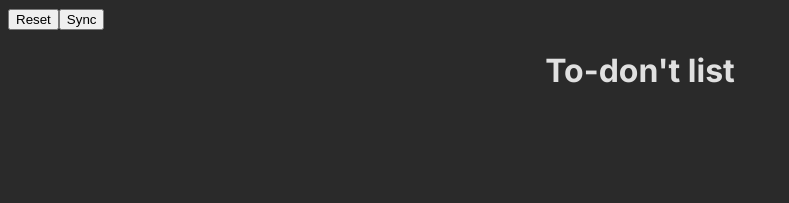
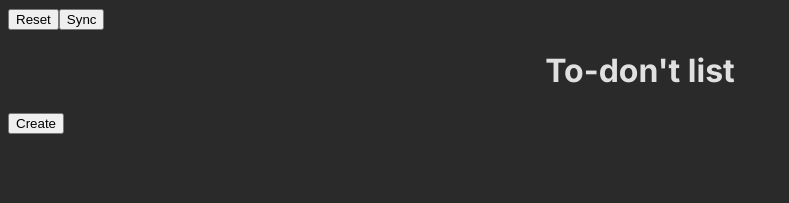
Before and after one commit to axelmunch/to-dont-list, a Next.js app in the folder frontend/: page / in a window 1280 px wide. Shown: the top 203 px of the page, without its empty margins (0-789 px from the left). Built offline with nearby package versions, Linux system fonts and the light colour scheme.

Commit message:
Syncing local changes

```diff
--- a/frontend/src/app/TaskList/TaskItem/TaskItem.tsx
+++ b/frontend/src/app/TaskList/TaskItem/TaskItem.tsx
@@ -1,7 +1,10 @@
 import styles from './TaskItem.module.css';
 import TaskType from '@/types/TaskType';
+import { useSync } from '@/data/useSync';
 
 export default function TaskItem(task: TaskType) {
+  const { update_task } = useSync();
+
   return (
     <div className={styles.task}>
       <div className={styles.taskCheckbox}>
@@ -9,7 +12,9 @@ export default function TaskItem(task: TaskType) {
           type='checkbox'
           className={styles.checkbox}
           checked={task.done}
-          onChange={() => {}}
+          onChange={() => {
+            update_task({ ...task, done: !task.done });
+          }}
         />
       </div>
       <div className={styles.taskText}>
--- a/frontend/src/app/TaskList/TaskList.tsx
+++ b/frontend/src/app/TaskList/TaskList.tsx
@@ -1,16 +1,30 @@
 import styles from './TaskList.module.css';
 import TaskItem from './TaskItem/TaskItem';
+import Priority from '@/types/Priority';
 import { useSync } from '@/data/useSync';
 
 export default function TaskList() {
-  const { tasks } = useSync();
+  const { tasks, create_task, delete_task } = useSync();
 
   return (
     <>
+      <button
+        onClick={() => {
+          create_task({
+            title: 'New task',
+            content: 'New task content',
+            done: false,
+            priority: Priority.NONE,
+          });
+        }}
+      >
+        Create
+      </button>
       <ul className={styles.taskList}>
         {tasks.map((task) => (
           <li key={task.id} className={styles.task}>
             <TaskItem {...task} />
+            <button onClick={() => delete_task(task)}>Delete</button>
           </li>
         ))}
       </ul>
--- a/frontend/src/app/page.tsx
+++ b/frontend/src/app/page.tsx
@@ -1,16 +1,22 @@
 'use client';
 
 import styles from './page.module.css';
+import LoadingIcon from './LoadingIcon/LoadingIcon';
 import TaskList from './TaskList/TaskList';
 import { useSync } from '@/data/useSync';
 
 export default function App() {
-  const { reset, sync } = useSync();
+  const { reset, sync, syncing, syncError } = useSync();
 
   return (
     <>
-      <button onClick={reset}>Reset</button>
-      <button onClick={sync}>Sync</button>
+      <div>
+        <button onClick={reset}>Reset</button>
+        <button onClick={sync}>Sync</button>
+        <LoadingIcon size='2.5rem' visible={syncing} />
+        {syncError && <p>{syncError}</p>}
+      </div>
+
       <h1 className={styles.title}>To-don&apos;t list</h1>
       <TaskList />
     </>
--- a/frontend/src/data/useSync.tsx
+++ b/frontend/src/data/useSync.tsx
@@ -1,14 +1,13 @@
 'use client';
 
 import { createContext, useContext, useEffect, useState } from 'react';
-import superFetch from '@/utils/superFetch';
+import superFetch, { HttpMethods } from '@/utils/superFetch';
 import TaskType from '@/types/TaskType';
 import TagType from '@/types/TagType';
 import useSavedState from '@/utils/useSavedState';
 import tagService from './TagService';
 import taskService from './TaskService';
 import SyncType from '@/types/SyncType';
-import EntityTypes from '@/types/EntityTypes';
 
 export interface SyncContextType {
   sync: () => void;
@@ -87,15 +86,10 @@ export const SyncContextProvider = (
     ''
   );
 
-  const get_id = (list: EntityTypes[]): number => {
-    let maxId = 0;
-    list.forEach((element) => {
-      if (Math.abs(element.id) > maxId) {
-        maxId = Math.abs(element.id);
-      }
-    });
+  const get_id = (): number => {
+    const date = new Date();
 
-    return -(maxId + 1);
+    return -date.getTime() * 1000 + date.getMilliseconds();
   };
 
   const create_tag: SyncContextType['create_tag'] = (tag) => {
@@ -103,7 +97,7 @@ export const SyncContextProvider = (
 
     const newTag: TagType = {
       ...tag,
-      id: get_id(tagsWithDeleted),
+      id: get_id(),
       createdAt: date,
       updatedAt: date,
       syncStatus: SyncType.CREATED,
@@ -133,6 +127,15 @@ export const SyncContextProvider = (
   };
 
   const delete_tag: SyncContextType['delete_tag'] = (tag) => {
+    if (
+      tagsWithDeleted.find((t) => t.id === tag.id)?.syncStatus ===
+      SyncType.CREATED
+    ) {
+      tagService.delete(tag.id);
+      setTagsWithDeleted((prev) => prev.filter((t) => t.id !== tag.id));
+      return;
+    }
+
     const date = new Date().toISOString();
 
     const deletedTag: TagType = {
@@ -153,7 +156,7 @@ export const SyncContextProvider = (
 
     const newTask: TaskType = {
       ...task,
-      id: get_id(tasksWithDeleted),
+      id: get_id(),
       createdAt: date,
       updatedAt: date,
       syncStatus: SyncType.CREATED,
@@ -183,6 +186,15 @@ export const SyncContextProvider = (
   };
 
   const delete_task: SyncContextType['delete_task'] = (task) => {
+    if (
+      tasksWithDeleted.find((t) => t.id === task.id)?.syncStatus ===
+      SyncType.CREATED
+    ) {
+      taskService.delete(task.id);
+      setTasksWithDeleted((prev) => prev.filter((t) => t.id !== task.id));
+      return;
+    }
+
     const date = new Date().toISOString();
 
     const deletedTask: TaskType = {
@@ -202,25 +214,122 @@ export const SyncContextProvider = (
     setSyncing(true);
     setSyncError(null);
 
-    // Sync
+    // Send
+    Promise.all([
+      // Created
+      ...tagsWithDeleted
+        .filter((tag) => tag.syncStatus === SyncType.CREATED)
+        .map((tag) => {
+          return superFetch<TagType>(
+            `${serverAddress}/tags`,
+            HttpMethods.POST,
+            {
+              body: JSON.stringify(tag),
+            }
+          ).then(() => {
+            tagService.update({
+              ...tag,
+              syncStatus: undefined,
+            });
+          });
+        }),
+      ...tasksWithDeleted
+        .filter((task) => task.syncStatus === SyncType.CREATED)
+        .map((task) => {
+          return superFetch<TaskType>(
+            `${serverAddress}/tasks`,
+            HttpMethods.POST,
+            {
+              body: JSON.stringify(task),
+            }
+          ).then(() => {
+            taskService.update({
+              ...task,
+              syncStatus: undefined,
+            });
+          });
+        }),
+
+      // Updated
+      ...tagsWithDeleted
+        .filter((tag) => tag.syncStatus === SyncType.UPDATED)
+        .map((tag) => {
+          return superFetch<TagType>(
+            `${serverAddress}/tags/${tag.id}`,
+            HttpMethods.PUT,
+            {
+              body: JSON.stringify(tag),
+            }
+          ).then(() => {
+            tagService.update({
+              ...tag,
+              syncStatus: undefined,
+            });
+          });
+        }),
+      ...tasksWithDeleted
+        .filter((task) => task.syncStatus === SyncType.UPDATED)
+        .map((task) => {
+          return superFetch<TaskType>(
+            `${serverAddress}/tasks/${task.id}`,
+            HttpMethods.PUT,
+            {
+              body: JSON.stringify(task),
+            }
+          ).then(() => {
+            taskService.update({
+              ...task,
+              syncStatus: undefined,
+            });
+          });
+        }),
+
+      // Deleted
+      ...tagsWithDeleted
+        .filter((tag) => tag.syncStatus === SyncType.DELETED)
+        .map((tag) => {
+          return superFetch<TagType>(
+            `${serverAddress}/tags/${tag.id}`,
+            HttpMethods.DELETE
+          ).then(() => {
+            tagService.delete(tag.id);
+          });
+        }),
+      ...tasksWithDeleted
+        .filter((task) => task.syncStatus === SyncType.DELETED)
+        .map((task) => {
+          return superFetch<TaskType>(
+            `${serverAddress}/tasks/${task.id}`,
+            HttpMethods.DELETE
+          ).then(() => {
+            taskService.delete(task.id);
+          });
+        }),
+    ])
+      .then(() => {
+        // Receive
         Promise.all([
           superFetch<TagType[]>(`${serverAddress}/tags`).then((data) => {
             setTagsWithDeleted(data);
-        return tagService.deleteAll().then(() => tagService.addMultiple(data));
+            return tagService
+              .deleteAll()
+              .then(() => tagService.addMultiple(data));
           }),
-
           superFetch<TaskType[]>(`${serverAddress}/tasks`).then((data) => {
             setTasksWithDeleted(data);
             return taskService
               .deleteAll()
               .then(() => taskService.addMultiple(data));
           }),
-    ])
-      .finally(() => {
-        setSyncing(false);
+        ]).catch((error) => {
+          setSyncError(error.message);
+        });
       })
       .catch((error) => {
         setSyncError(error.message);
+      })
+      .finally(() => {
+        setSyncing(false);
       });
   };
 
```
Lines whose indentation alone changed are shown as unchanged.
